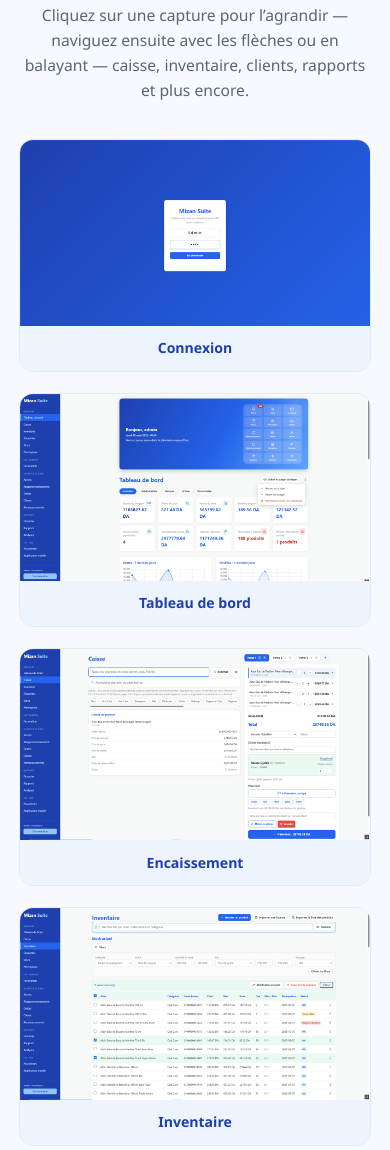
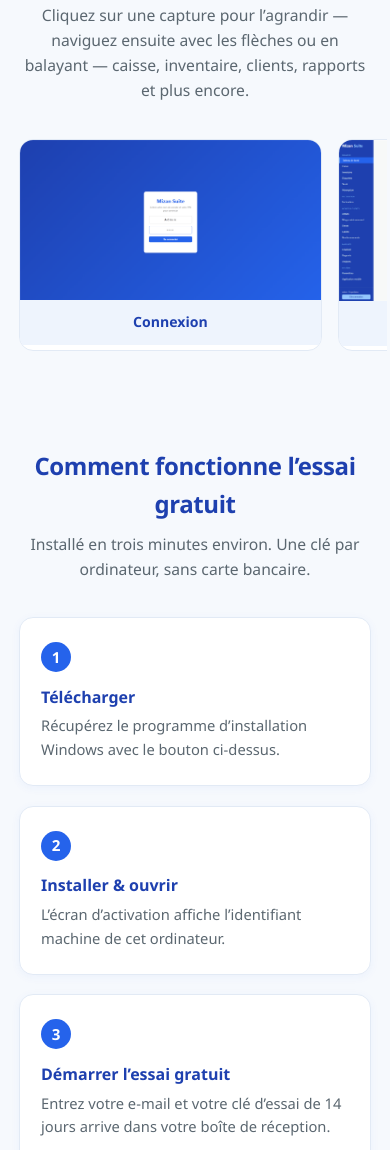
Before and after one commit to mizan-suite/mizan-suite, a website: page trial/public/index.html in a window 390 px wide. Shown: the part 2522-3672 px from the top of the page. Drawn offline with Linux system fonts and the light colour scheme.

Commit message:
Enlarge gallery screenshots, mobile swipe carousel, add Instagram links

```diff
--- a/trial/public/index.html
+++ b/trial/public/index.html
@@ -109,7 +109,7 @@
     .feature p { font-size: .93rem; color: var(--muted); }
 
     /* screenshots */
-    .shots { display: grid; grid-template-columns: repeat(auto-fit, minmax(260px, 1fr)); gap: 1.3rem; }
+    .shots { display: grid; grid-template-columns: repeat(auto-fit, minmax(320px, 1fr)); gap: 1.3rem; }
     .shot {
       background: var(--card); border: 1px solid var(--line); border-radius: var(--radius);
       overflow: hidden; cursor: zoom-in; transition: transform .15s ease, box-shadow .15s ease;
@@ -144,6 +144,15 @@
       .lightbox .lb-nav { width: 38px; height: 38px; font-size: 1.3rem; }
       .lightbox .lb-prev { left: .4rem; }
       .lightbox .lb-next { right: .4rem; }
+    }
+    @media (max-width: 720px) {
+      .shots {
+        display: flex; overflow-x: auto; gap: 1rem;
+        margin: 0 -1rem; padding: 0 1rem 1rem;
+        scroll-snap-type: x mandatory; -webkit-overflow-scrolling: touch;
+      }
+      .shots .shot { flex: 0 0 86%; scroll-snap-align: center; }
+      .lightbox img { max-height: 88vh; }
     }
 
     /* how it works */
@@ -334,7 +343,7 @@
           <li>Mises à jour gratuites</li>
           <li>Pas d&rsquo;abonnement mensuel, pas de verrouillage cloud</li>
         </ul>
-        <p class="cta-line">Contactez-nous pour commander &mdash; <a href="mailto:mizansuite@gmail.com">mizansuite@gmail.com</a></p>
+        <p class="cta-line">Contactez-nous pour commander &mdash; <a href="mailto:mizansuite@gmail.com">mizansuite@gmail.com</a> &nbsp;&bull;&nbsp; <a href="https://www.instagram.com/mizansuite/?utm_source=ig_web_button_share_sheet" target="_blank" rel="noopener">@mizansuite</a></p>
       </div>
     </section>
 
@@ -372,6 +381,7 @@
   <footer>
     <div class="brand-line">Mizan Suite</div>
     <div><a href="mailto:mizansuite@gmail.com">mizansuite@gmail.com</a></div>
+    <div style="margin-top:.4rem"><a href="https://www.instagram.com/mizansuite/?utm_source=ig_web_button_share_sheet" target="_blank" rel="noopener">Instagram &mdash; @mizansuite</a></div>
     <div style="margin-top:.4rem">&copy; 2026 Mizan Suite. Tous droits réservés.</div>
   </footer>
 
```
